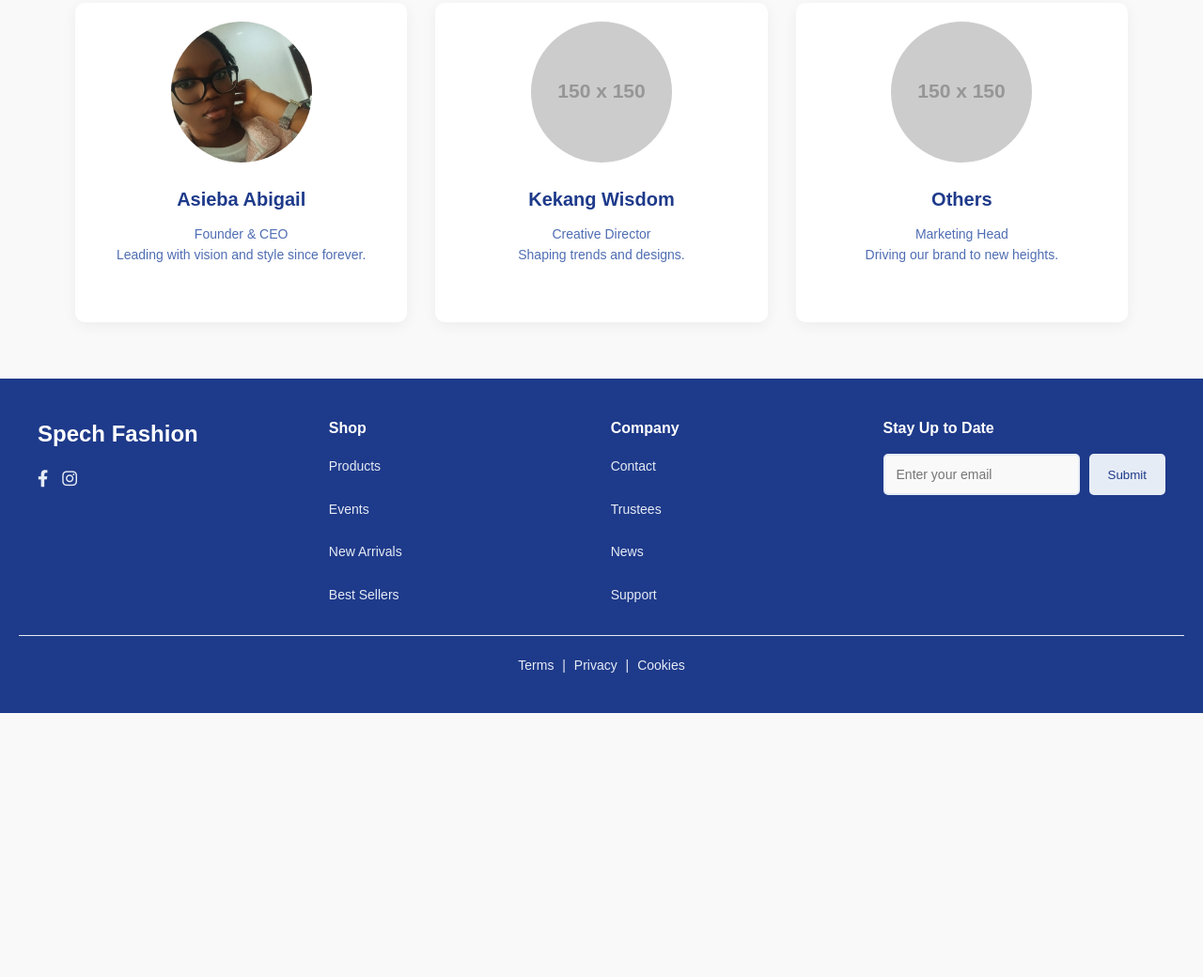
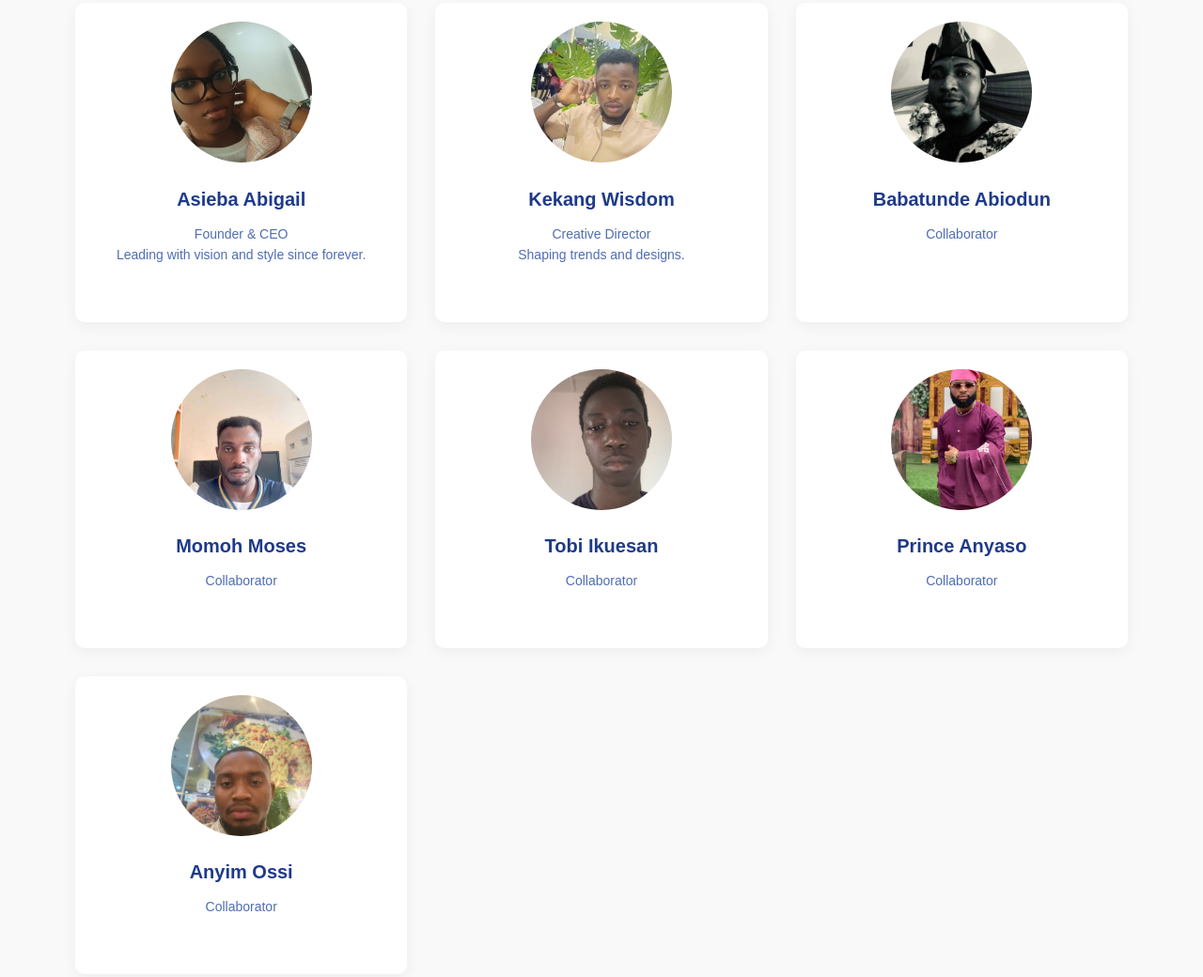
Before and after one commit to Abbie2005/fashion-website, a plain HTML site: page trustees.html in a window 1280 px wide. Shown: the part 324-1364 px from the top of the page at 94% size. Before the commit the page ends 1083 px from the top, so only its background shows below. Drawn offline with Linux system fonts and the light colour scheme; placeholder pictures from the web are drawn by us.

Commit message:
i added the pictures of the trustees on the trustee page

```diff
--- a/trustees.html
+++ b/trustees.html
@@ -43,19 +43,39 @@
       <p>Meet the dedicated individuals guiding Spech Fashion.</p>
       <div class="trustees-grid">
         <div class="trustee-card">
-          <img src="images/my profile picture.jpeg" alt="Jane Doe" />
+          <img src="images/my profile picture.jpeg" alt="Asieba Abigail" />
           <h3>Asieba Abigail</h3>
           <p>Founder & CEO<br />Leading with vision and style since forever.</p>
         </div>
         <div class="trustee-card">
-          <img src="https://placehold.co/150x150" alt="John Smith" />
+          <img src="images/kenkang image.jpg" alt="Kenkang Wisdom" />
           <h3>Kekang Wisdom</h3>
           <p>Creative Director<br />Shaping trends and designs.</p>
         </div>
         <div class="trustee-card">
-          <img src="https://placehold.co/150x150" alt="Emily Johnson" />
-          <h3>Others</h3>
-          <p>Marketing Head<br />Driving our brand to new heights.</p>
+          <img src="images/Abiodun image.jpg" alt="Babatunde Abiodun" />
+          <h3>Babatunde Abiodun</h3>
+          <p>Collaborator</p>
+        </div>
+        <div class="trustee-card">
+          <img src="images/moses picture.jpg" alt="Momoh Moses" />
+          <h3>Momoh Moses</h3>
+          <p>Collaborator</p>
+        </div>
+        <div class="trustee-card">
+          <img src="images/Tobi picture.jpg" alt="Tobi Ikuesan" />
+          <h3>Tobi Ikuesan</h3>
+          <p>Collaborator</p>
+        </div>
+        <div class="trustee-card">
+          <img src="images/prince image.jpg" alt="Prince Anyaso" />
+          <h3>Prince Anyaso</h3>
+          <p>Collaborator</p>
+        </div>
+        <div class="trustee-card">
+          <img src="images/ossi image.jpg" alt="Anyim Ossi" />
+          <h3>Anyim Ossi</h3>
+          <p>Collaborator</p>
         </div>
       </div>
     </section>
```
Also changed, not shown: profile.html (+1 -1 lines), shop.html (+2 -2 lines), images/Abiodun image.jpg (added), images/Tobi picture.jpg (added), images/kenkang image.jpg (added), images/moses picture.jpg (added), images/ossi image.jpg (added), images/prince image.jpg (added), images/wisdom picture.jpg (added).
